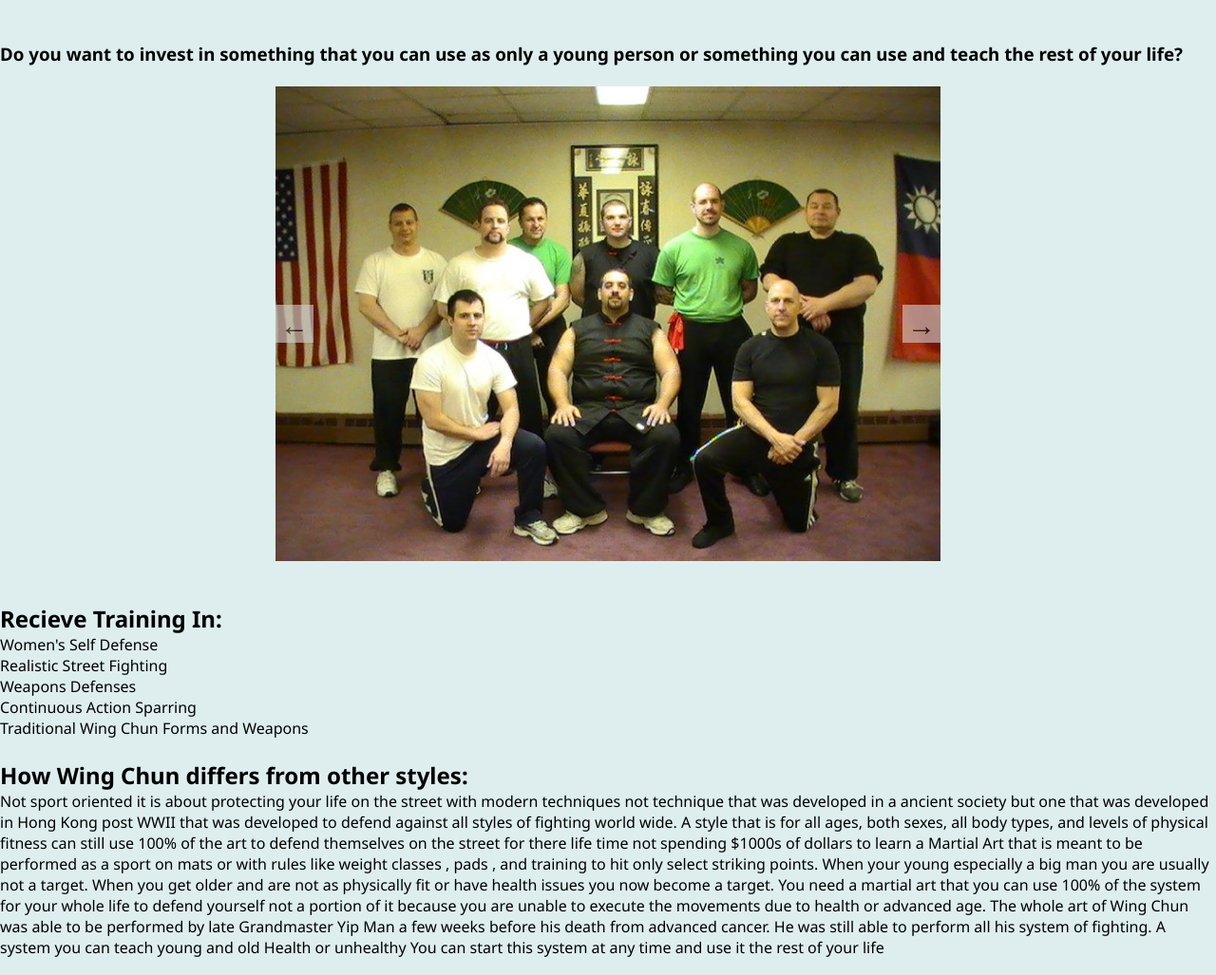
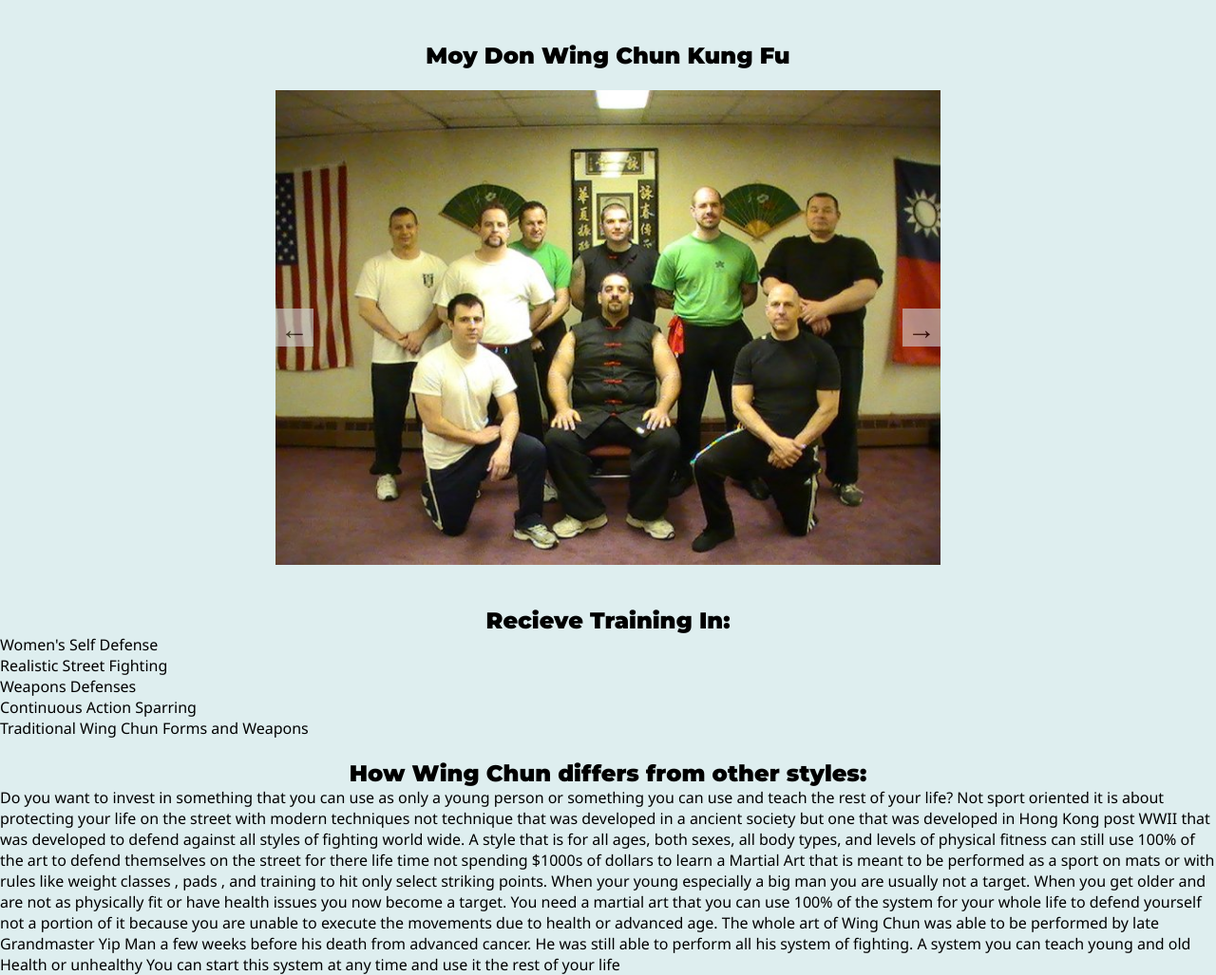
Before and after one commit to jmessare46/webandmobilegroupproj, a PHP site: page / in a window 1280 px wide. Shown: the part 57-1084 px from the top of the page at 95% size. Run offline with PHP 8.4, Linux system fonts and the light colour scheme.

Commit message:
Changed Fonts and edited index headers

```diff
--- a/assets/css/stylesheet.css
+++ b/assets/css/stylesheet.css
@@ -1,4 +1,4 @@
-/* Fonts for site: https://fonts.google.com/selection?category=Sans+Serif,Display,Handwriting,Monospace&selection.family=Josefin+Sans|Noto+Sans:400,700 */
+/* Fonts for site: https://fonts.google.com/?category=Sans+Serif,Display,Handwriting,Monospace&selection.family=Josefin+Sans|Montserrat:900|Noto+Sans&thickness=8 */
 *
 {
     padding: 0;
@@ -11,7 +11,7 @@ body {
 }
 
 h1, h2, h3{
-    font-family: 'Noto Sans', sans-serif;
+    font-family: 'Montserrat', sans-serif;
 }
 
 .title
@@ -19,7 +19,7 @@ h1, h2, h3{
     margin-bottom: 10px;
 }
 
-/* Styles the header page */
+/* Styles the header */
 
 #navBar{
     display: flex;
@@ -52,6 +52,10 @@ h1, h2, h3{
 
  /* Makes the mouse turn into a pointer when hovering over the menu
     items and changes the divs background color */
+/* Styles the Index Page */
+#indexWrapper h2, h3{
+    text-align: center;
+}
 
 /*
  * Styles the about page.
--- a/assets/inc/header.php
+++ b/assets/inc/header.php
@@ -14,7 +14,7 @@
     <title><?php echo $page;?></title>
     <link rel="stylesheet" type="text/css" href="<?php echo $path;?>assets/css/stylesheet.css"/>
     <script rel="script" type="text/javascript" src="<?php echo $path;?>assets/js/functions.js"></script>
-    <link href="https://fonts.googleapis.com/css?family=Josefin+Sans|Noto+Sans:400,700" rel="stylesheet">
+    <link href="https://fonts.googleapis.com/css?family=Josefin+Sans|Montserrat:900|Noto+Sans" rel="stylesheet">
 </head>
 <body>
 
--- a/index.php
+++ b/index.php
@@ -11,11 +11,10 @@ $page = 'Home';
 include $path . 'assets/inc/header.php';
 ?>
 <br>
-
-<h3>
-    Do you want to invest in something that you can use as only a young person or something you can use and teach the
-    rest of your life?
-</h3><br>
+<div id="indexWrapper">
+    <h2>
+        Moy Don Wing Chun Kung Fu
+    </h2><br>
 
 <!-- Slide show of Martial Arts School -->
     <div id="slideshow">
@@ -48,6 +47,9 @@ include $path . 'assets/inc/header.php';
     <div onload="slideshow();">
         <h2>How Wing Chun differs from other styles:</h2>
         <p>
+            Do you want to invest in something that you can use as only a young person or something you can use and teach the
+            rest of your life?
+
             Not sport oriented it is about protecting your life on the street with modern techniques not technique that was
             developed in a ancient society but one that was developed in Hong Kong post WWII that was developed to defend
             against all styles of fighting world wide. A style that is for all ages, both sexes, all body types, and levels
@@ -67,6 +69,6 @@ include $path . 'assets/inc/header.php';
             You can start this system at any time and use it the rest of your life
         </p>
     </div>
-
+</div>
 </body>
 </html>
```
Lines whose indentation alone changed are shown as unchanged.
